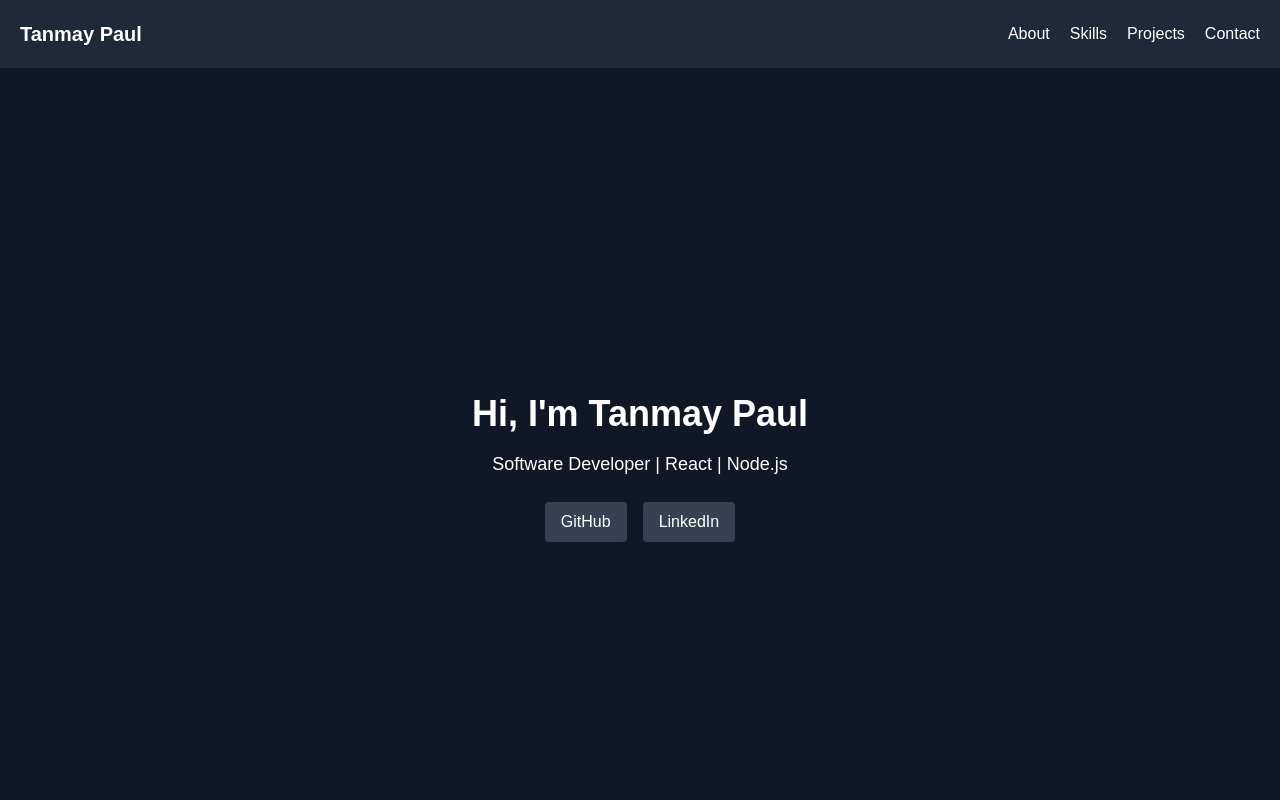
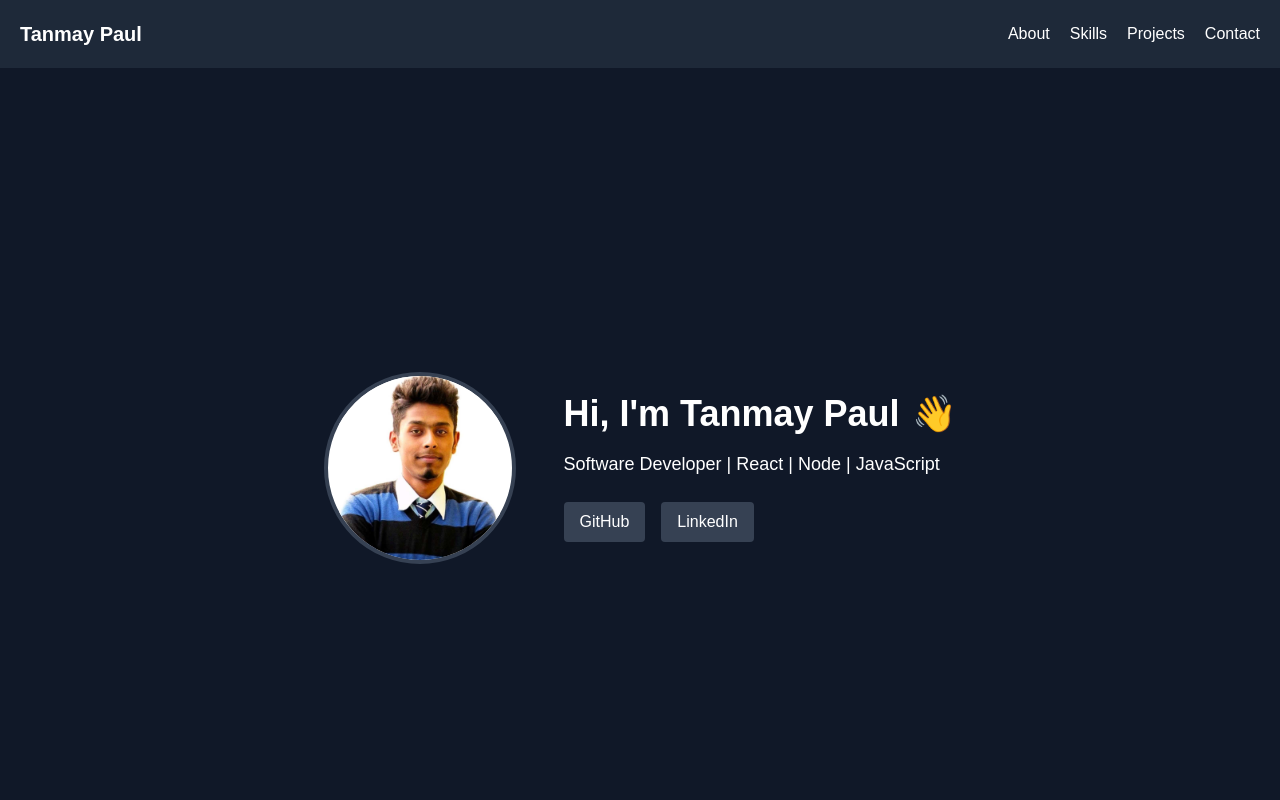
Before and after one commit to tanmayofficial/tanmay-portfolio, a Next.js app: page / in a window 1280 px wide. Shown: the top 800 px of the page. Built offline with nearby package versions, Linux system fonts and the light colour scheme.

Commit message:
portfolio code with some animations added

```diff
--- /dev/null
+++ b/components/Loader.js
@@ -0,0 +1,42 @@
+const { useState, useEffect } = require("react");
+
+const Loader = () => {
+  const [loading, setLoading] = useState(true);
+
+  useEffect(() => {
+    const timer = setTimeout(() => {
+      setLoading(false);
+    }, 2000); // Simulate a 2-second loading time
+
+    return () => clearTimeout(timer); // Cleanup the timer on unmount
+  }, []);
+
+  if (!loading) return null; // Don't render anything if not loading
+
+  return (
+    <div className="flex items-center justify-center h-screen bg-gray-900">
+      <div className="loader"></div>
+      <style jsx>{`
+        .loader {
+          border: 16px solid #f3f3f3; /* Light grey */
+          border-top: 16px solid #3498db; /* Blue */
+          border-radius: 50%;
+          width: 120px;
+          height: 120px;
+          animation: spin 2s linear infinite;
+        }
+
+        @keyframes spin {
+          0% {
+            transform: rotate(0deg);
+          }
+          100% {
+            transform: rotate(360deg);
+          }
+        }
+      `}</style>
+    </div>
+  );
+};
+
+export default Loader;
--- a/pages/index.js
+++ b/pages/index.js
@@ -1,11 +1,30 @@
+import Loader from "@/components/Loader";
 import Head from "next/head";
+import { motion } from "framer-motion";
 
 export default function Home() {
   return (
-    <div className="min-h-screen bg-gray-900 text-white">
+    <motion.div
+      initial={{ opacity: 0 }}
+      animate={{ opacity: 1 }}
+      transition={{ duration: 1 }}
+      className="min-h-screen bg-gray-900 text-white"
+    >
+      <Loader />
+
+      {/* Head Section */}
       <Head>
-        <title>Tanmay Paul | Portfolio</title>
-        <meta name="description" content="Tanmay Paul's Portfolio Website" />
+        <title>Tanmay Paul | Software Developer Portfolio</title>
+        <meta
+          name="description"
+          content="Portfolio of Tanmay Paul, a skilled software developer specializing in React, Node.js, MongoDB, and more."
+        />
+        <meta
+          name="keywords"
+          content="Tanmay Paul, Software Developer, React Developer, Node.js Developer, Portfolio, Full Stack Developer"
+        />
+        <meta name="author" content="Tanmay Paul" />
+        <link rel="icon" href="/favicon.ico" />
       </Head>
 
       {/* Navbar */}
@@ -36,10 +55,27 @@ export default function Home() {
       </nav>
 
       {/* Hero Section */}
-      <section className="flex flex-col items-center justify-center h-screen text-center">
-        <h2 className="text-4xl font-bold">Hi, I'm Tanmay Paul</h2>
-        <p className="text-lg mt-4">Software Developer | React | Node.js</p>
-        <div className="mt-6 flex space-x-4">
+      <section className="flex flex-col md:flex-row items-center justify-center h-screen px-6 bg-gray-900 text-white">
+        {/* Image Section */}
+        <div className="mb-8 md:mb-0 md:mr-12">
+          <img
+            src="/meatclg.jpg"
+            alt="Tanmay Paul"
+            className="rounded-full w-48 h-48 object-contain border-4 border-gray-700 bg-white transform transition-transform duration-500 hover:scale-110"
+          />
+        </div>
+
+        {/* Text Section */}
+        <div className="text-center md:text-left">
+          <h2 className="text-4xl font-bold flex items-center justify-center md:justify-start">
+            Hi, I'm Tanmay Paul
+            <span className="ml-3 animate-wave">👋</span>
+          </h2>
+
+          <p className="text-lg mt-4">
+            Software Developer | React | Node | JavaScript
+          </p>
+          <div className="mt-6 flex justify-center md:justify-start space-x-4">
             <a
               href="https://github.com/tanmayofficial"
               target="_blank"
@@ -56,6 +92,7 @@ export default function Home() {
             >
               LinkedIn
             </a>
+          </div>
         </div>
       </section>
 
@@ -218,6 +255,6 @@ export default function Home() {
           </div>
         </div>
       </section>
-    </div>
+    </motion.div>
   );
 }
--- a/styles/globals.css
+++ b/styles/globals.css
@@ -28,3 +28,20 @@ body {
 html {
   scroll-behavior: smooth;
 }
+
+@keyframes wave {
+  0% { transform: rotate(0deg); }
+  10% { transform: rotate(14deg); }
+  20% { transform: rotate(-8deg); }
+  30% { transform: rotate(14deg); }
+  40% { transform: rotate(-4deg); }
+  50% { transform: rotate(10deg); }
+  60% { transform: rotate(0deg); }
+  100% { transform: rotate(0deg); }
+}
+
+.animate-wave {
+  display: inline-block;
+  transform-origin: 70% 70%;
+  animation: wave 2s infinite;
+}
```
Also changed, not shown: package.json (+5 -4 lines), public/meatclg.jpg (added), 1 other file (tests, documents, lock files or other folders). Lines whose indentation alone changed are shown as unchanged.
